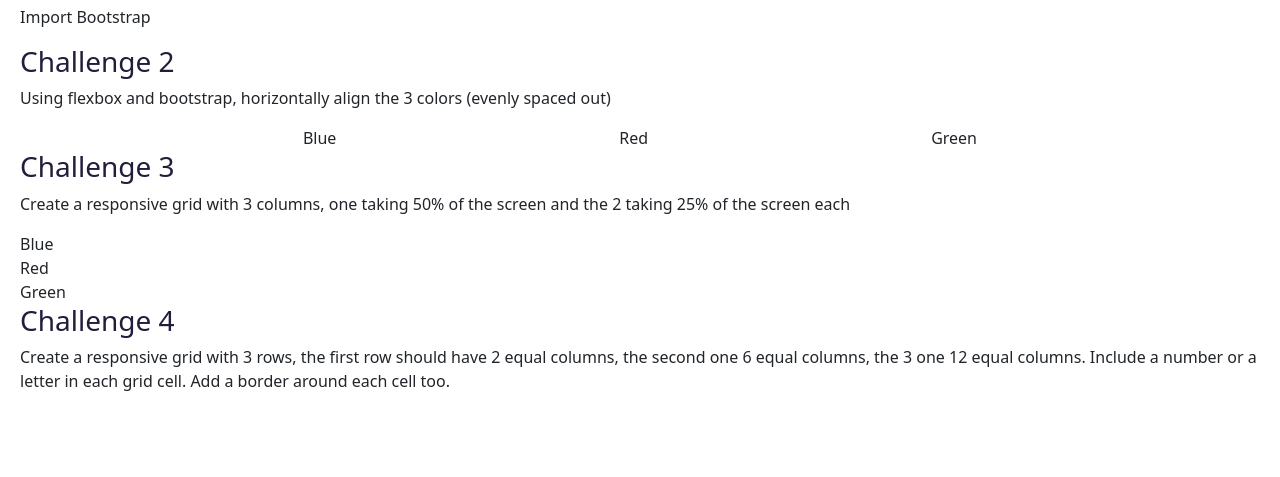
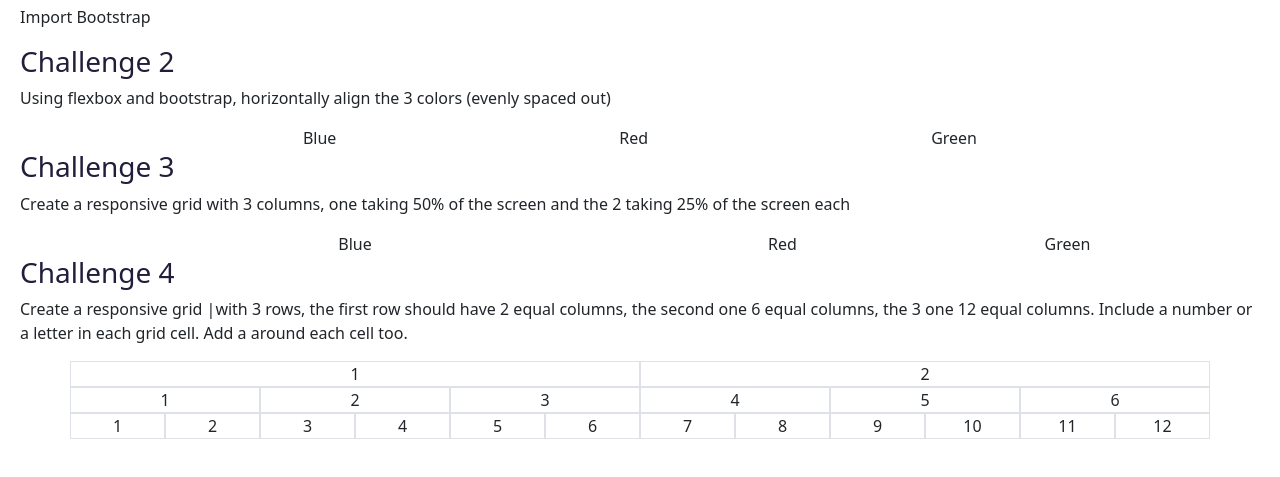
Before and after one commit to LineJinJ/SheCodes_Responsive_W2_L3_Challenge_4_Responsive_Grids, a plain HTML site: page index.html in a window 1280 px wide. Shown: the part 93-570 px from the top of the page. Drawn offline with nearby package versions, Linux system fonts and the light colour scheme.

Commit message:
Done with the challenge. It is really helpful to use inspect page

```diff
--- a/index.html
+++ b/index.html
@@ -33,16 +33,48 @@
       Create a responsive grid with 3 columns, one taking 50% of the screen and
       the 2 taking 25% of the screen each
     </p>
-    <div>Blue</div>
-    <div>Red</div>
-    <div>Green</div>
+    <div class="container">
+      <div class="row">
+        <div class="col-sm-4 text-center w-50">Blue</div>
+        <div class="col-sm-4 text-center w-25">Red</div>
+        <div class="col-sm-4 text-center w-25">Green</div>
+      </div>
+    </div>
 
     <h3>Challenge 4</h3>
     <p>
-      Create a responsive grid with 3 rows, the first row should have 2 equal
+      Create a responsive grid |with 3 rows, the first row should have 2 equal
       columns, the second one 6 equal columns, the 3 one 12 equal columns.
-      Include a number or a letter in each grid cell. Add a border around each
-      cell too.
+      Include a number or a letter in each grid cell. Add a around each cell
+      too.
     </p>
+    <div class="container">
+      <div class="row">
+        <div class="col-sm-6 border text-center">1</div>
+        <div class="col-sm-6 border text-center">2</div>
+      </div>
+      <div class="row">
+        <div class="col-sm-2 border text-center">1</div>
+        <div class="col-sm-2 border text-center">2</div>
+        <div class="col-sm-2 border text-center">3</div>
+        <div class="col-sm-2 border text-center">4</div>
+        <div class="col-sm-2 border text-center">5</div>
+        <div class="col-sm-2 border text-center">6</div>
+      </div>
+      <div class="row">
+        <div class="col-sm-1 border text-center">1</div>
+        <div class="col-sm-1 border text-center">2</div>
+        <div class="col-sm-1 border text-center">3</div>
+        <div class="col-sm-1 border text-center">4</div>
+        <div class="col-sm-1 border text-center">5</div>
+        <div class="col-sm-1 border text-center">6</div>
+        <div class="col-sm-1 border text-center">7</div>
+        <div class="col-sm-1 border text-center">8</div>
+        <div class="col-sm-1 border text-center">9</div>
+        <div class="col-sm-1 border text-center">10</div>
+        <div class="col-sm-1 border text-center">11</div>
+        <div class="col-sm-1 border text-center">12</div>
+      </div>
+    </div>
   </body>
 </html>
```
